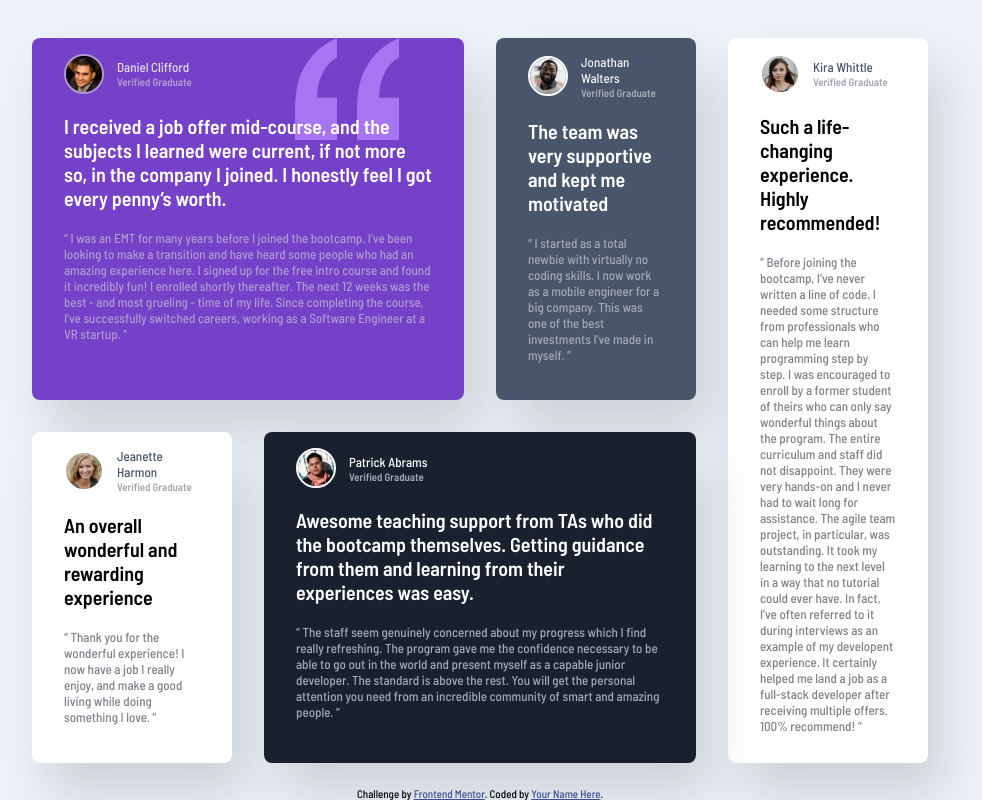
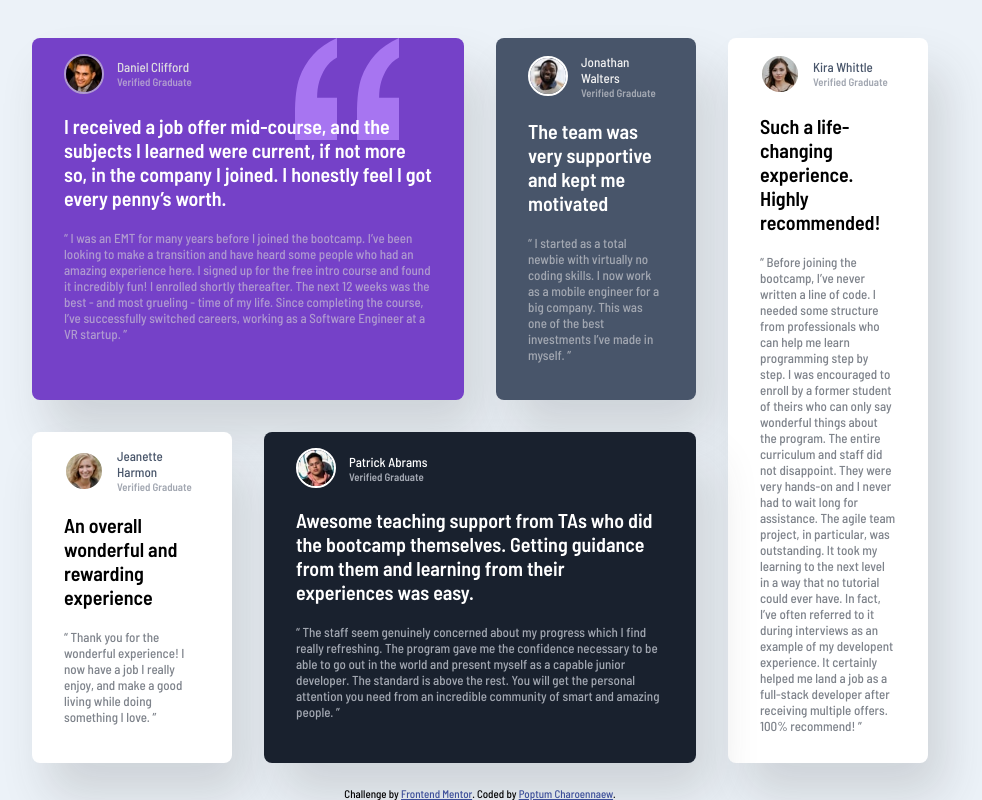
Before and after one commit to pepper99/testimonials-grid-section, a plain HTML site: page index.html in a window 1280 px wide. Shown: the whole page, without its empty margins (160-1142 px from the left). Drawn offline with Linux system fonts and the light colour scheme.

Commit message:
add credit github link and name

```diff
--- a/index.html
+++ b/index.html
@@ -116,7 +116,7 @@ an incredible community of smart and amazing people. ”
 
   <div class="attribution">
     Challenge by <a href="https://www.frontendmentor.io?ref=challenge" target="_blank">Frontend Mentor</a>.
-    Coded by <a href="#">Your Name Here</a>.
+    Coded by <a href="https://github.com/pepper99">Poptum Charoennaew</a>.
   </div>
 </body>
 </html>
```
